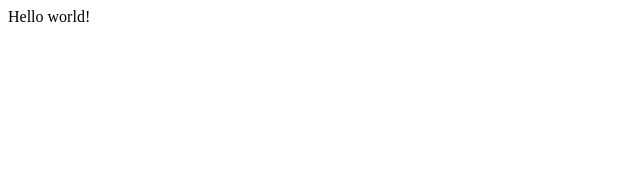
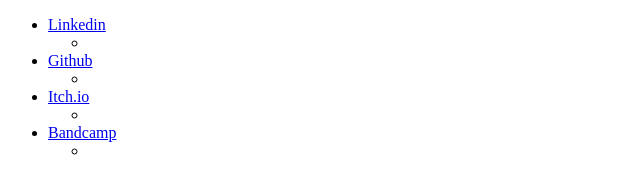
Before and after one commit to madmonk13/madmonk13.github.io, a plain HTML site: page index.html in a window 1280 px wide. Shown: the whole page, without its empty margins (0-640 px from the left). Drawn offline with Linux system fonts and the light colour scheme.

Commit message:
Added links

```diff
--- a/index.html
+++ b/index.html
@@ -8,7 +8,28 @@
     <link rel="stylesheet" href="style.css">
   </head>
   <body>
-    Hello world!
-	<script src="index.js"></script>
+    <ul>
+        <li><a href='https://www.linkedin.com/in/jeffulicny/'>Linkedin</a>
+            <ul>
+                <li></li>
+            </ul>
+        </li>
+        <li><a href='https://github.com/madmonk13/'>Github</a>
+            <ul>
+                <li></li>
+            </ul>
+        </li>
+        <li><a href='https://jeffulicny.itch.io/'>Itch.io</a>
+            <ul>
+                <li></li>
+            </ul>
+        </li>
+        <li><a href='https://madmonk13.bandcamp.com/'>Bandcamp</a>
+            <ul>
+                <li></li>
+            </ul>
+        </li>
+    </ul>
+    <script src="index.js"></script>
   </body>
 </html>
```
